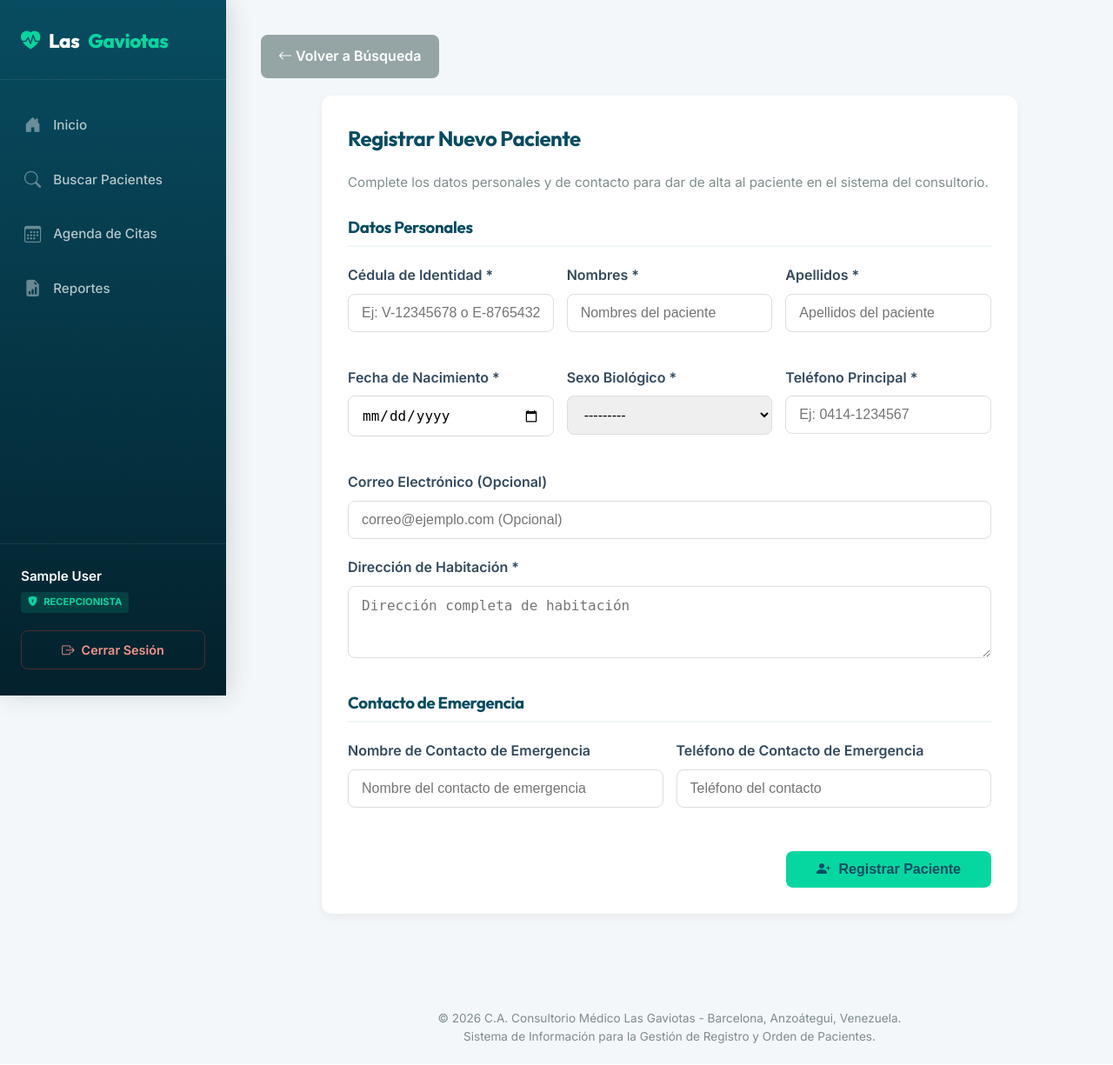
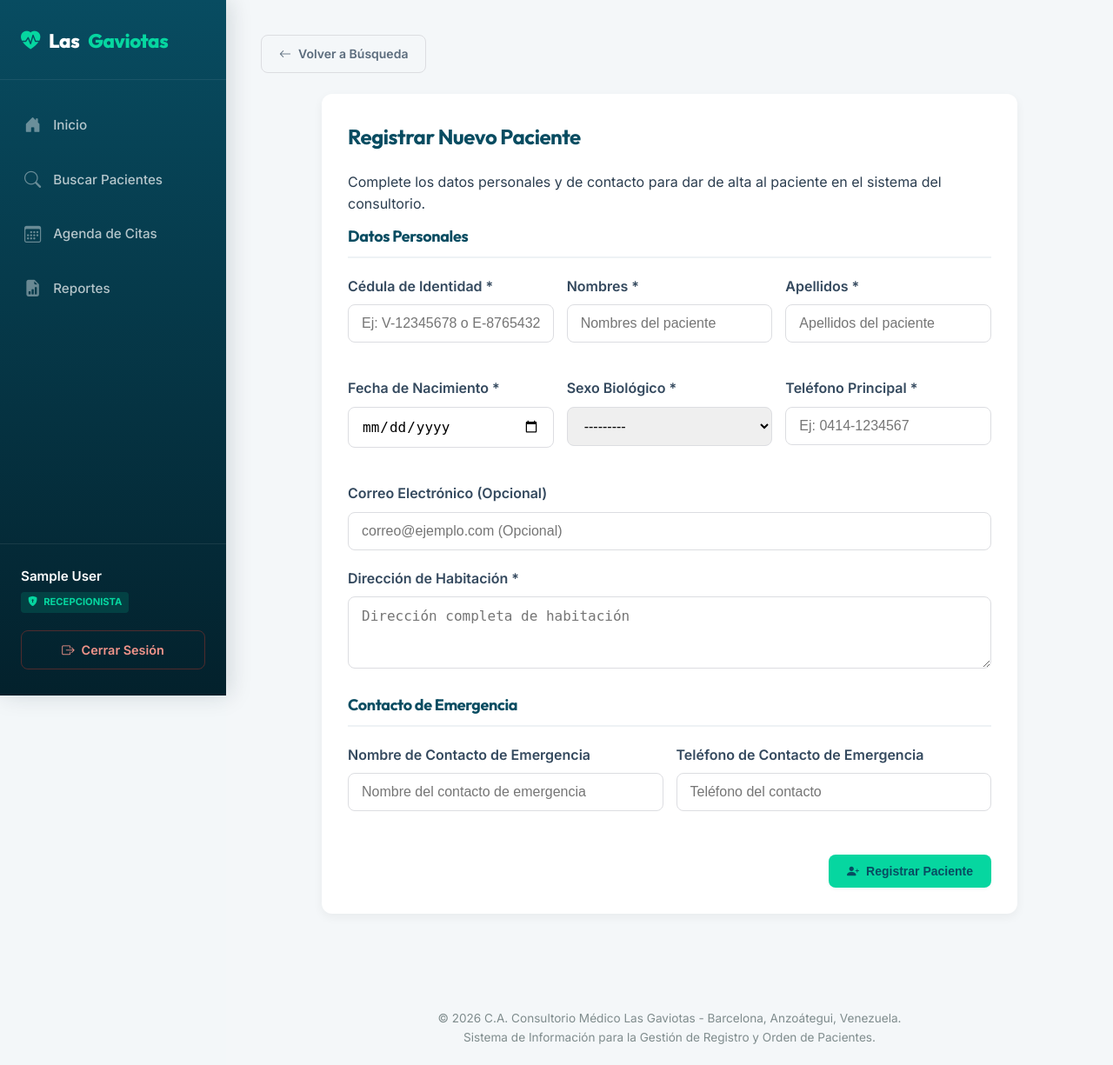
Before and after one commit to gustavoenriquetriana-sketch/consultorio_gaviotas, a Django app: page /pacientes/nuevo/ in a window 1280 px wide. Shown: the whole page at 87% size. Before the commit the page ends 1200 px from the top, so only its background shows below. Run offline with Django 5.2, Linux system fonts and the light colour scheme; the visitor is signed in with stand-in values (Sample User, id 1).

Commit message:
Fase 1: sistema de tokens CSS y estandarizacion de botones

```diff
--- a/static/css/styles.css
+++ b/static/css/styles.css
@@ -1,4 +1,52 @@
 /* Hojas de Estilo del C.A. Consultorio Médico Las Gaviotas */
+
+/* --- TOKENS DE DISEÑO CENTRALIZADOS --- */
+:root {
+    /* Paleta Corporativa */
+    --color-primary-dark: #084c61;
+    --color-primary: #0077b6;
+    --color-secondary: #118ab2;
+    --color-accent: #06d6a0;
+
+    /* Tonos Neutros & Fondos */
+    --bg-app: #f3f7f9;
+    --bg-card: #ffffff;
+    --bg-surface-subtle: #f8fafc;
+    --text-primary: #2c3e50;
+    --text-secondary: #5a6b7c;
+    --text-muted: #7f8c8d;
+    --border-color: #eef2f5;
+    --border-color-darker: #dcdde1;
+
+    /* Estados & Semántica */
+    --color-danger: #c0392b;
+    --color-danger-bg: rgba(192, 57, 43, 0.08);
+    --color-success: #27ae60;
+    --color-success-bg: rgba(39, 174, 96, 0.08);
+    --color-warning: #f39c12;
+    --color-warning-bg: rgba(243, 156, 18, 0.08);
+
+    /* Tipografía */
+    --font-heading: 'Outfit', -apple-system, sans-serif;
+    --font-body: 'Inter', -apple-system, sans-serif;
+
+    --font-xs: 0.75rem;
+    --font-sm: 0.875rem;
+    --font-md: 1rem;
+    --font-lg: 1.125rem;
+    --font-xl: 1.5rem;
+    --font-2xl: 1.875rem;
+
+    /* Sombras & Radios */
+    --radius-sm: 6px;
+    --radius-md: 8px;
+    --radius-lg: 12px;
+    --radius-full: 9999px;
+
+    --shadow-sm: 0 2px 4px rgba(8, 76, 97, 0.04);
+    --shadow-md: 0 10px 25px -5px rgba(8, 76, 97, 0.03);
+    --shadow-lg: 0 20px 25px -5px rgba(8, 76, 97, 0.06);
+}
 
 /* Reset de estilos básicos */
 * {
@@ -8,9 +56,9 @@
 }
 
 body {
-    font-family: 'Inter', -apple-system, BlinkMacSystemFont, 'Segoe UI', Roboto, sans-serif;
-    background-color: #f3f7f9;
-    color: #2c3e50;
+    font-family: var(--font-body);
+    background-color: var(--bg-app);
+    color: var(--text-primary);
     line-height: 1.6;
 }
 
@@ -260,24 +308,128 @@ header nav ul li a.active {
     outline: none;
 }
 
+/* --- COMPONENTES DE BOTONES Y ACCIONES --- */
 .btn {
-    display: inline-block;
-    background-color: #084c61;
+    display: inline-flex;
+    align-items: center;
+    justify-content: center;
+    gap: 8px;
+    background-color: var(--color-primary-dark);
     color: #ffffff;
-    padding: 12px 20px;
-    border: none;
-    border-radius: 8px;
-    font-size: 1rem;
+    padding: 10px 20px;
+    border: 1px solid transparent;
+    border-radius: var(--radius-md);
+    font-size: var(--font-sm);
     font-weight: 600;
     cursor: pointer;
     text-decoration: none;
     text-align: center;
-    transition: background-color 0.3s ease;
-    width: 100%;
+    transition: all 0.2s ease;
+    box-shadow: var(--shadow-sm);
 }
 
 .btn:hover {
     background-color: #0c6985;
+    transform: translateY(-1px);
+    box-shadow: var(--shadow-md);
+    color: #ffffff;
+}
+
+.btn:focus-visible {
+    outline: 2px solid var(--color-primary);
+    outline-offset: 2px;
+}
+
+/* Variantes de Botones */
+.btn-primary {
+    background-color: var(--color-primary-dark);
+    color: #ffffff;
+}
+
+.btn-primary:hover {
+    background-color: #063949;
+}
+
+.btn-secondary {
+    background-color: var(--color-accent);
+    color: var(--color-primary-dark);
+    font-weight: 700;
+}
+
+.btn-secondary:hover {
+    background-color: #05bd8d;
+    color: var(--color-primary-dark);
+}
+
+.btn-outline {
+    background-color: transparent;
+    border-color: var(--border-color-darker);
+    color: var(--text-secondary);
+    box-shadow: none;
+}
+
+.btn-outline:hover {
+    background-color: var(--bg-surface-subtle);
+    border-color: var(--color-primary-dark);
+    color: var(--color-primary-dark);
+}
+
+.btn-danger {
+    background-color: var(--color-danger-bg);
+    border-color: rgba(192, 57, 43, 0.2);
+    color: var(--color-danger);
+    box-shadow: none;
+}
+
+.btn-danger:hover {
+    background-color: var(--color-danger);
+    color: #ffffff;
+}
+
+.btn-ghost {
+    background-color: transparent;
+    border-color: transparent;
+    color: var(--text-secondary);
+    box-shadow: none;
+}
+
+.btn-ghost:hover {
+    background-color: var(--bg-surface-subtle);
+    color: var(--color-primary-dark);
+}
+
+/* --- UTILIDADES DE INTERFAZ & CABECERAS --- */
+.page-header {
+    display: flex;
+    justify-content: space-between;
+    align-items: center;
+    flex-wrap: wrap;
+    gap: 16px;
+    margin-bottom: 24px;
+}
+
+.page-header-actions {
+    display: flex;
+    align-items: center;
+    gap: 12px;
+}
+
+.form-section-title {
+    color: var(--color-primary-dark);
+    font-size: var(--font-lg);
+    font-weight: 700;
+    border-bottom: 2px solid var(--border-color);
+    padding-bottom: 8px;
+    margin-bottom: 20px;
+    margin-top: 10px;
+}
+
+.error-feedback {
+    color: var(--color-danger);
+    font-size: var(--font-xs);
+    font-weight: 600;
+    margin-top: 4px;
+    display: block;
 }
 
 .btn-secondary {
--- a/templates/pacientes/registrar.html
+++ b/templates/pacientes/registrar.html
@@ -3,13 +3,13 @@
 {% block title %}Las Gaviotas - Registrar Paciente{% endblock %}
 
 {% block content %}
-<div style="margin-bottom: 20px;">
-    <a href="{% url 'buscar_pacientes' %}" class="btn" style="background-color: #95a5a6; width: auto; display: inline-block;"><i class="bi bi-arrow-left"></i> Volver a Búsqueda</a>
+<div class="page-header">
+    <a href="{% url 'buscar_pacientes' %}" class="btn btn-outline"><i class="bi bi-arrow-left"></i> Volver a Búsqueda</a>
 </div>
 
 <div class="search-card" style="max-width: 800px; margin: 0 auto;">
     <h2>Registrar Nuevo Paciente</h2>
-    <p style="color: #7f8c8d; margin-bottom: 25px; font-size: 0.95rem;">
+    <p class="subtitle">
         Complete los datos personales y de contacto para dar de alta al paciente en el sistema del consultorio.
     </p>
 
@@ -24,14 +24,14 @@
             </div>
         {% endif %}
 
-        <h3 style="color: #084c61; border-bottom: 2px solid #f0f6f8; padding-bottom: 5px; margin-bottom: 20px;">Datos Personales</h3>
+        <h3 class="form-section-title">Datos Personales</h3>
 
         <div class="search-grid">
             <div class="form-group">
                 <label for="{{ form.cedula.id_for_label }}">{{ form.cedula.label }} *</label>
                 {{ form.cedula }}
                 {% if form.cedula.errors %}
-                    <span style="color: #c0392b; font-size: 0.85rem;">{% for error in form.cedula.errors %}{{ error }}{% endfor %}</span>
+                    <span class="error-feedback">{% for error in form.cedula.errors %}{{ error }}{% endfor %}</span>
                 {% endif %}
             </div>
 
@@ -39,7 +39,7 @@
                 <label for="{{ form.nombres.id_for_label }}">{{ form.nombres.label }} *</label>
                 {{ form.nombres }}
                 {% if form.nombres.errors %}
-                    <span style="color: #c0392b; font-size: 0.85rem;">{% for error in form.nombres.errors %}{{ error }}{% endfor %}</span>
+                    <span class="error-feedback">{% for error in form.nombres.errors %}{{ error }}{% endfor %}</span>
                 {% endif %}
             </div>
 
@@ -47,7 +47,7 @@
                 <label for="{{ form.apellidos.id_for_label }}">{{ form.apellidos.label }} *</label>
                 {{ form.apellidos }}
                 {% if form.apellidos.errors %}
-                    <span style="color: #c0392b; font-size: 0.85rem;">{% for error in form.apellidos.errors %}{{ error }}{% endfor %}</span>
+                    <span class="error-feedback">{% for error in form.apellidos.errors %}{{ error }}{% endfor %}</span>
                 {% endif %}
             </div>
         </div>
@@ -57,7 +57,7 @@
                 <label for="{{ form.fecha_nacimiento.id_for_label }}">{{ form.fecha_nacimiento.label }} *</label>
                 {{ form.fecha_nacimiento }}
                 {% if form.fecha_nacimiento.errors %}
-                    <span style="color: #c0392b; font-size: 0.85rem;">{% for error in form.fecha_nacimiento.errors %}{{ error }}{% endfor %}</span>
+                    <span class="error-feedback">{% for error in form.fecha_nacimiento.errors %}{{ error }}{% endfor %}</span>
                 {% endif %}
             </div>
 
@@ -65,7 +65,7 @@
                 <label for="{{ form.sexo.id_for_label }}">{{ form.sexo.label }} *</label>
                 {{ form.sexo }}
                 {% if form.sexo.errors %}
-                    <span style="color: #c0392b; font-size: 0.85rem;">{% for error in form.sexo.errors %}{{ error }}{% endfor %}</span>
+                    <span class="error-feedback">{% for error in form.sexo.errors %}{{ error }}{% endfor %}</span>
                 {% endif %}
             </div>
 
@@ -73,7 +73,7 @@
                 <label for="{{ form.telefono.id_for_label }}">{{ form.telefono.label }} *</label>
                 {{ form.telefono }}
                 {% if form.telefono.errors %}
-                    <span style="color: #c0392b; font-size: 0.85rem;">{% for error in form.telefono.errors %}{{ error }}{% endfor %}</span>
+                    <span class="error-feedback">{% for error in form.telefono.errors %}{{ error }}{% endfor %}</span>
                 {% endif %}
             </div>
         </div>
@@ -82,7 +82,7 @@
             <label for="{{ form.correo_electronico.id_for_label }}">{{ form.correo_electronico.label }} (Opcional)</label>
             {{ form.correo_electronico }}
             {% if form.correo_electronico.errors %}
-                <span style="color: #c0392b; font-size: 0.85rem;">{% for error in form.correo_electronico.errors %}{{ error }}{% endfor %}</span>
+                <span class="error-feedback">{% for error in form.correo_electronico.errors %}{{ error }}{% endfor %}</span>
             {% endif %}
         </div>
 
@@ -90,18 +90,18 @@
             <label for="{{ form.direccion.id_for_label }}">{{ form.direccion.label }} *</label>
             {{ form.direccion }}
             {% if form.direccion.errors %}
-                <span style="color: #c0392b; font-size: 0.85rem;">{% for error in form.direccion.errors %}{{ error }}{% endfor %}</span>
+                <span class="error-feedback">{% for error in form.direccion.errors %}{{ error }}{% endfor %}</span>
             {% endif %}
         </div>
 
-        <h3 style="color: #084c61; border-bottom: 2px solid #f0f6f8; padding-bottom: 5px; margin-top: 30px; margin-bottom: 20px;">Contacto de Emergencia</h3>
+        <h3 class="form-section-title">Contacto de Emergencia</h3>
 
         <div class="search-grid">
             <div class="form-group">
                 <label for="{{ form.contacto_emergencia_nombre.id_for_label }}">{{ form.contacto_emergencia_nombre.label }}</label>
                 {{ form.contacto_emergencia_nombre }}
                 {% if form.contacto_emergencia_nombre.errors %}
-                    <span style="color: #c0392b; font-size: 0.85rem;">{% for error in form.contacto_emergencia_nombre.errors %}{{ error }}{% endfor %}</span>
+                    <span class="error-feedback">{% for error in form.contacto_emergencia_nombre.errors %}{{ error }}{% endfor %}</span>
                 {% endif %}
             </div>
 
@@ -109,13 +109,13 @@
                 <label for="{{ form.contacto_emergencia_telefono.id_for_label }}">{{ form.contacto_emergencia_telefono.label }}</label>
                 {{ form.contacto_emergencia_telefono }}
                 {% if form.contacto_emergencia_telefono.errors %}
-                    <span style="color: #c0392b; font-size: 0.85rem;">{% for error in form.contacto_emergencia_telefono.errors %}{{ error }}{% endfor %}</span>
+                    <span class="error-feedback">{% for error in form.contacto_emergencia_telefono.errors %}{{ error }}{% endfor %}</span>
                 {% endif %}
             </div>
         </div>
 
         <div class="search-actions" style="margin-top: 30px;">
-            <button type="submit" class="btn btn-secondary" style="width: auto; padding: 12px 35px;"><i class="bi bi-person-plus-fill" style="margin-right: 5px;"></i> Registrar Paciente</button>
+            <button type="submit" class="btn btn-secondary"><i class="bi bi-person-plus-fill"></i> Registrar Paciente</button>
         </div>
     </form>
 </div>
```
Also changed, not shown: templates/citas/listado_citas.html (+5 -5 lines), templates/pacientes/buscar.html (+6 -6 lines), templates/pacientes/detalle.html (+7 -7 lines), templates/pacientes/editar_paciente.html (+16 -17 lines), templates/reportes/filtros_pacientes.html (+10 -10 lines).
